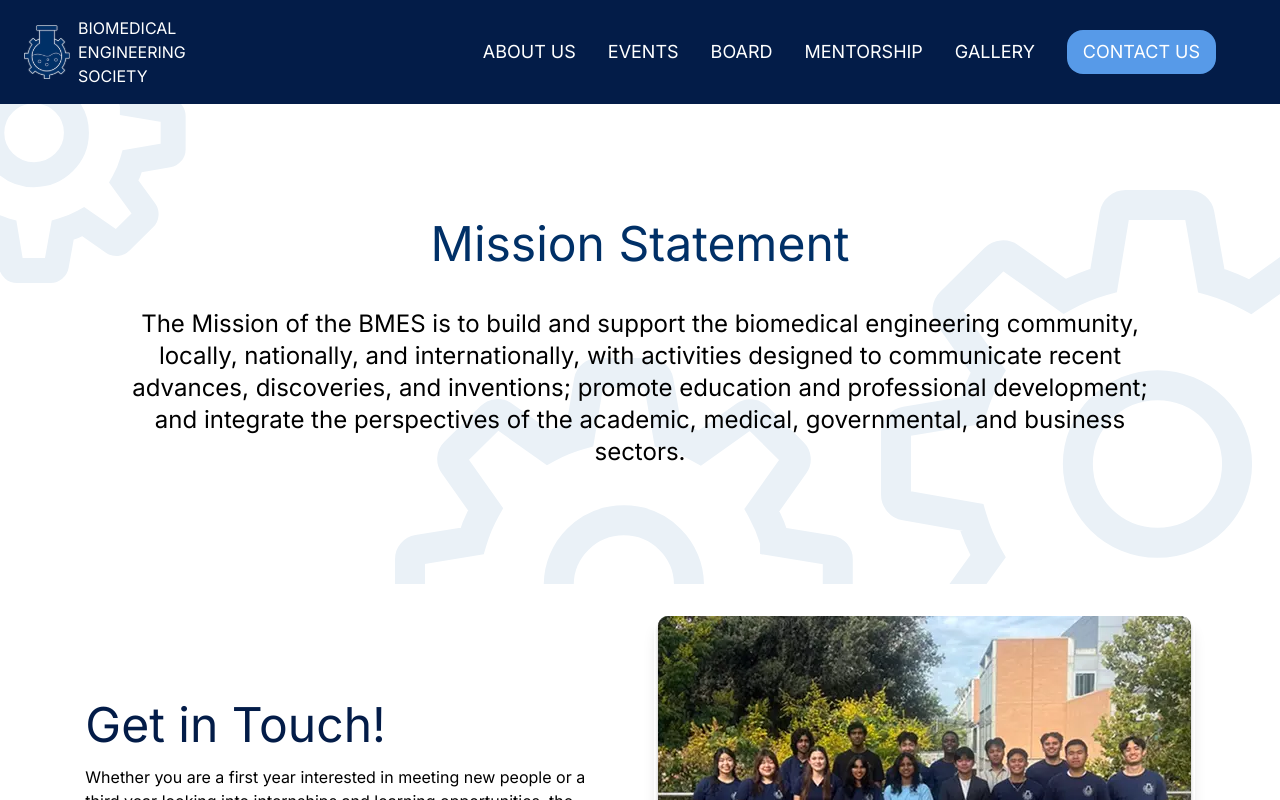
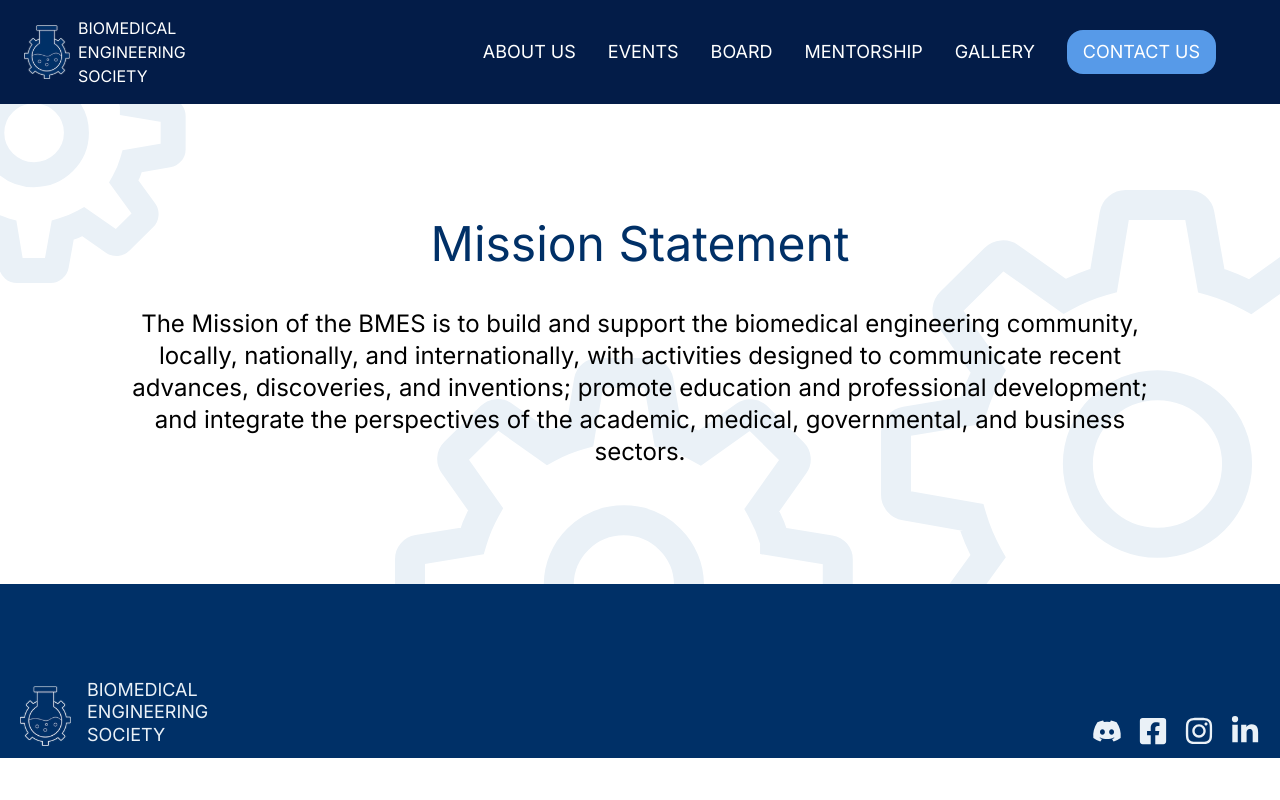
Before and after one commit to acm-ucr/bmes-website, a Next.js app: page / in a window 1280 px wide. Shown: the top 800 px of the page. Built offline with nearby package versions, Linux system fonts and the light colour scheme.

Commit message:
Made changes to the page.tsx

```diff
--- a/src/app/page.tsx
+++ b/src/app/page.tsx
@@ -1,11 +1,9 @@
 import Mission from "@/components/about/Mission";
-import GetInTouch from "@/components/contact/GetInTouch";
 
 const Home = () => {
   return (
     <div>
       <Mission />
-      <GetInTouch />
     </div>
   );
 };
```
